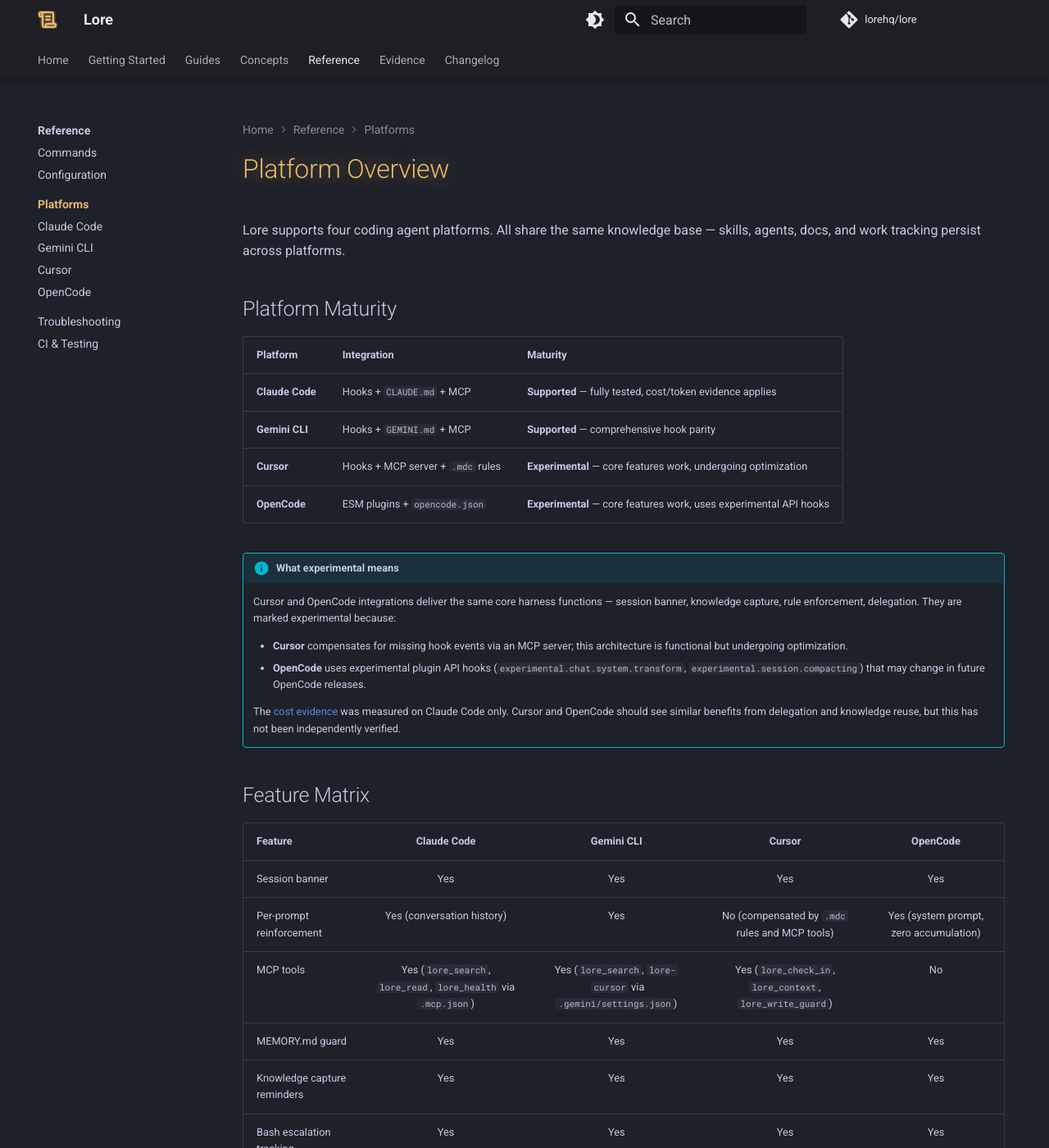
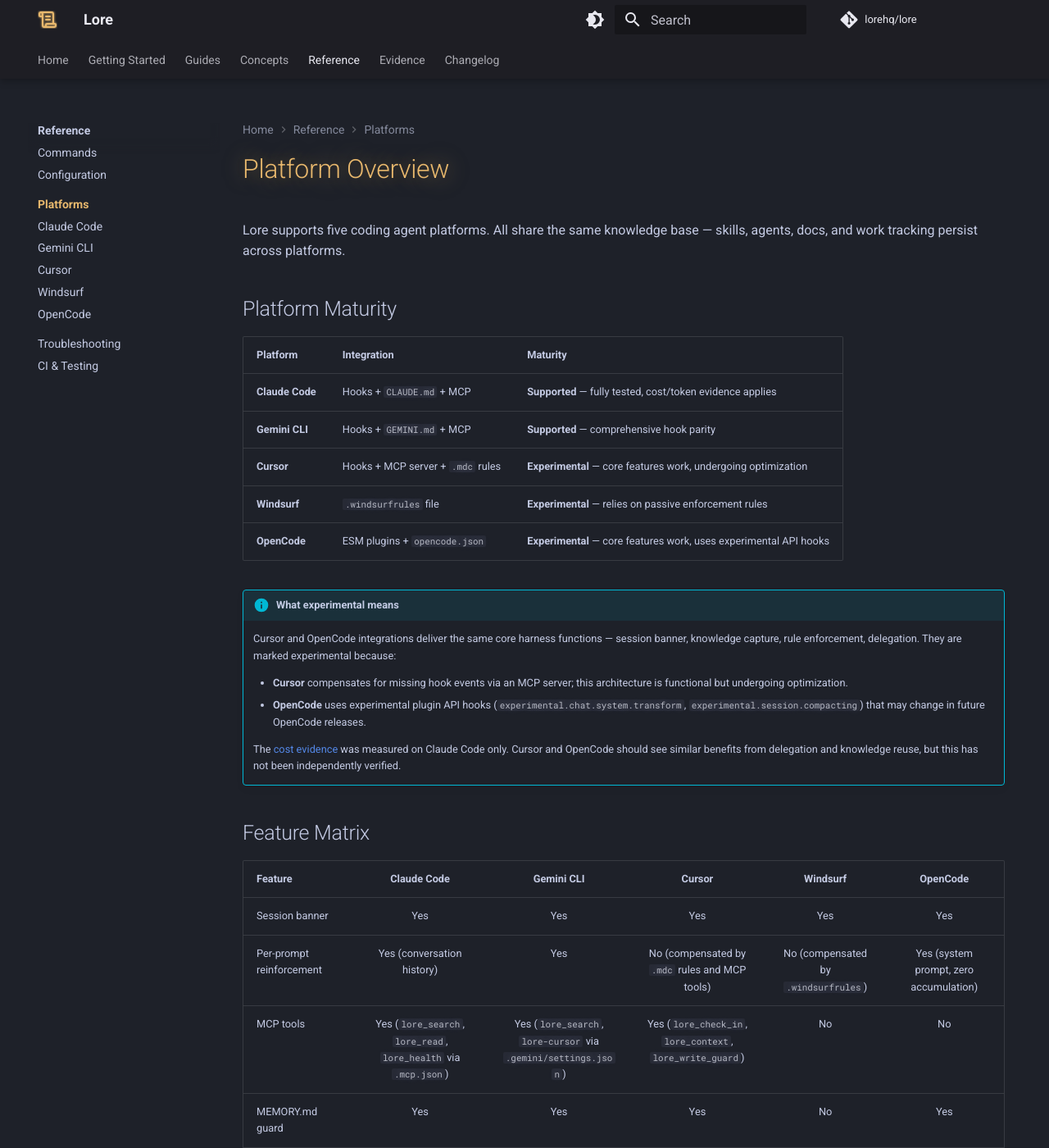
Before and after one commit to lorehq/lore-docs, an MkDocs documentation site: the page built from docs/reference/platforms/index.md, in a window 1280 px wide and 1400 px high. Shown: the whole window at 82% size. Built offline with MkDocs 1.6.1 and Material for MkDocs 9.7.7, drawn with Linux system fonts in a browser that asks for light colours; comment, search, counter and statistics services are not loaded; some of the changed text lies outside the part shown.

Commit message:
docs: Add Windsurf platform guide
- Creates a new windsurf.md page detailing its passive enforcement strategy.
- Updates the Platform Overview matrix and mkdocs.yml to include Windsurf.

```diff
--- a/docs/reference/platforms/index.md
+++ b/docs/reference/platforms/index.md
@@ -4,7 +4,7 @@
 
 # Platform Overview
 
-Lore supports four coding agent platforms. All share the same knowledge base — skills, agents, docs, and work tracking persist across platforms.
+Lore supports five coding agent platforms. All share the same knowledge base — skills, agents, docs, and work tracking persist across platforms.
 
 ## Platform Maturity
 
@@ -13,6 +13,7 @@
 | **Claude Code** | Hooks + `CLAUDE.md` + MCP | **Supported** — fully tested, cost/token evidence applies |
 | **Gemini CLI** | Hooks + `GEMINI.md` + MCP | **Supported** — comprehensive hook parity |
 | **Cursor** | Hooks + MCP server + `.mdc` rules | **Experimental** — core features work, undergoing optimization |
+| **Windsurf** | `.windsurfrules` file | **Experimental** — relies on passive enforcement rules |
 | **OpenCode** | ESM plugins + `opencode.json` | **Experimental** — core features work, uses experimental API hooks |
 
 !!! info "What experimental means"
@@ -25,19 +26,19 @@
 
 ## Feature Matrix
 
-| Feature | Claude Code | Gemini CLI | Cursor | OpenCode |
-|---------|:-----------:|:----------:|:------:|:--------:|
-| Session banner | Yes | Yes | Yes | Yes |
-| Per-prompt reinforcement | Yes (conversation history) | Yes | No (compensated by `.mdc` rules and MCP tools) | Yes (system prompt, zero accumulation) |
-| MCP tools | Yes (`lore_search`, `lore_read`, `lore_health` via `.mcp.json`) | Yes (`lore_search`, `lore-cursor` via `.gemini/settings.json`) | Yes (`lore_check_in`, `lore_context`, `lore_write_guard`) | No |
-| MEMORY.md guard | Yes | Yes | Yes | Yes |
-| Knowledge capture reminders | Yes | Yes | Yes | Yes |
-| Bash escalation tracking | Yes | Yes | Yes | Yes |
-| Context path guide | Yes | Yes | No | Yes |
-| Search guard | Yes | Yes | Yes (via `.mdc`) | Yes |
-| Compaction resilience | SessionStart re-fires | PreCompress hook | Flag + re-orientation on next cmd/MCP | Compacting event re-injects |
-| Hook event logging | Yes | Yes | Yes | Yes |
-| Instructions | `CLAUDE.md` | `GEMINI.md` | `.cursor/rules/lore-*.mdc` | `.lore/instructions.md` |
+| Feature | Claude Code | Gemini CLI | Cursor | Windsurf | OpenCode |
+|---------|:-----------:|:----------:|:------:|:--------:|:--------:|
+| Session banner | Yes | Yes | Yes | Yes | Yes |
+| Per-prompt reinforcement | Yes (conversation history) | Yes | No (compensated by `.mdc` rules and MCP tools) | No (compensated by `.windsurfrules`) | Yes (system prompt, zero accumulation) |
+| MCP tools | Yes (`lore_search`, `lore_read`, `lore_health` via `.mcp.json`) | Yes (`lore_search`, `lore-cursor` via `.gemini/settings.json`) | Yes (`lore_check_in`, `lore_context`, `lore_write_guard`) | No | No |
+| MEMORY.md guard | Yes | Yes | Yes | No | Yes |
+| Knowledge capture reminders | Yes | Yes | Yes | No | Yes |
+| Bash escalation tracking | Yes | Yes | Yes | No | Yes |
+| Context path guide | Yes | Yes | No | No | Yes |
+| Search guard | Yes | Yes | Yes (via `.mdc`) | Yes (via `.windsurfrules`) | Yes |
+| Compaction resilience | SessionStart re-fires | PreCompress hook | Flag + re-orientation on next cmd/MCP | N/A (Cascade Flow) | Compacting event re-injects |
+| Hook event logging | Yes | Yes | Yes | No | Yes |
+| Instructions | `CLAUDE.md` | `GEMINI.md` | `.cursor/rules/lore-*.mdc` | `.windsurfrules` | `.lore/instructions.md` |
 
 ## Shared Architecture
 
@@ -61,6 +62,7 @@
 | **Claude Code** | `CLAUDE.md` + `.claude/settings.json` |
 | **Gemini CLI** | `GEMINI.md` + `.gemini/settings.json` |
 | **Cursor** | `.cursor/rules/lore-*.mdc` + `.cursor/hooks.json` + `.cursor/mcp.json` |
+| **Windsurf** | `.windsurfrules` |
 | **OpenCode** | `opencode.json` + `.opencode/plugins/` + `.opencode/commands/` |
 
 `CLAUDE.md` and `GEMINI.md` are generated from `.lore/instructions.md`. Cursor `.mdc` rules are generated from multiple sources (instructions, agent-rules, rules, agent-registry). Your agent keeps platform copies in sync automatically — a capture pass handles this.
@@ -87,4 +89,5 @@
 - [Claude Code](claude-code.md) — 8 hooks, full lifecycle coverage, cost evidence baseline
 - [Gemini CLI](gemini-cli.md) — 8 hooks, full lifecycle coverage, native MCP
 - [Cursor](cursor.md) — 6 hooks + MCP server, dual architecture
+- [Windsurf](windsurf.md) — single file global rules
 - [OpenCode](opencode.md) — 7 ESM plugins, experimental API hooks
--- a/mkdocs.yml
+++ b/mkdocs.yml
@@ -93,6 +93,7 @@
       - Claude Code: reference/platforms/claude-code.md
       - Gemini CLI: reference/platforms/gemini-cli.md
       - Cursor: reference/platforms/cursor.md
+      - Windsurf: reference/platforms/windsurf.md
       - OpenCode: reference/platforms/opencode.md
     - Troubleshooting: reference/troubleshooting.md
     - CI & Testing: reference/ci-and-testing.md
```
Also changed, not shown: docs/reference/platforms/windsurf.md (added, +25 -0 lines).
